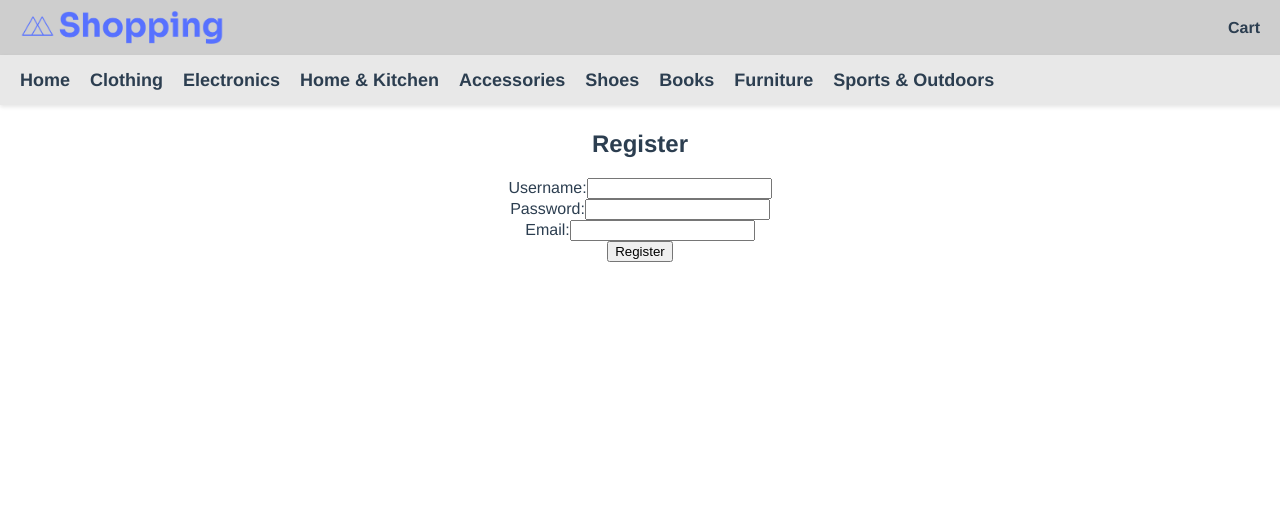
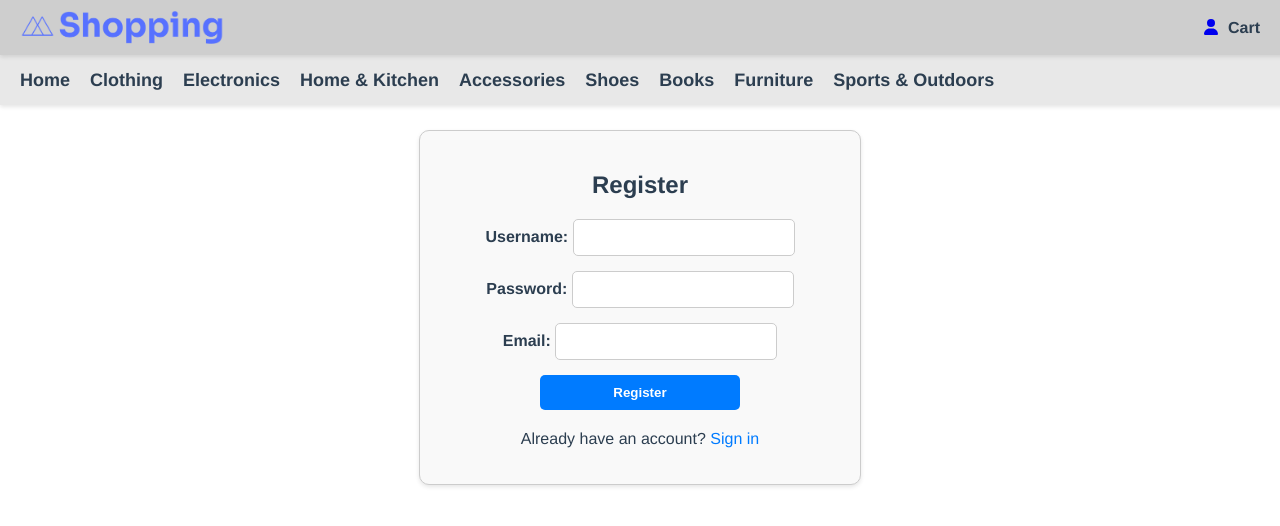
Before and after one commit to wulukewu/shopping-site, a Vue app: page /register in a window 1280 px wide. Shown: the top 526 px of the page. Built offline with nearby package versions, Linux system fonts and the light colour scheme; no server answers.

Commit message:
feat: login and register on navbar

```diff
--- a/src/components/auth/LoginView.vue
+++ b/src/components/auth/LoginView.vue
@@ -1,18 +1,21 @@
 <template>
-  <div>
+  <div class="auth-container">
     <h2>Login</h2>
-    <form @submit.prevent="login">
-      <div>
-        <label for="username">Username:</label>
+    <form @submit.prevent="login" class="auth-form">
+      <div class="form-group">
+        <label for="username">Username: </label>
         <input type="text" id="username" v-model="username" required />
       </div>
-      <div>
-        <label for="password">Password:</label>
+      <div class="form-group">
+        <label for="password">Password: </label>
         <input type="password" id="password" v-model="password" required />
       </div>
-      <button type="submit">Login</button>
+      <button type="submit" class="auth-button">Login</button>
       <p v-if="error" class="error">{{ error }}</p>
     </form>
+    <p class="auth-hint">
+      Don't have an account? <router-link to="/register">Register</router-link>
+    </p>
   </div>
 </template>
 
@@ -49,7 +52,69 @@ export default {
 </script>
 
 <style scoped>
+.auth-container {
+  max-width: 400px;
+  margin: 50px auto;
+  padding: 20px;
+  border: 1px solid #ccc;
+  border-radius: 10px;
+  background-color: #f9f9f9;
+  box-shadow: 0 2px 4px rgba(0, 0, 0, 0.1);
+}
+
+.auth-form {
+  display: flex;
+  flex-direction: column;
+}
+
+.form-group {
+  margin-bottom: 15px;
+}
+
+.form-group label {
+  margin-bottom: 5px;
+  font-weight: bold;
+}
+
+.form-group input {
+  padding: 10px;
+  border: 1px solid #ccc;
+  border-radius: 5px;
+  width: 50%;
+}
+
+.auth-button {
+  padding: 10px;
+  border: none;
+  border-radius: 5px;
+  background-color: #007bff;
+  color: white;
+  font-weight: bold;
+  cursor: pointer;
+  width: 50%;
+  align-self: center;
+}
+
+.auth-button:hover {
+  background-color: #0056b3;
+}
+
 .error {
   color: red;
+  margin-top: 10px;
+}
+
+.auth-hint {
+  margin-top: 20px;
+  text-align: center;
+}
+
+.auth-hint a {
+  color: #007bff;
+  text-decoration: none;
+}
+
+.auth-hint a:hover {
+  text-decoration: underline;
 }
 </style>
--- a/src/components/auth/RegisterView.vue
+++ b/src/components/auth/RegisterView.vue
@@ -1,22 +1,25 @@
 <template>
-  <div>
+  <div class="auth-container">
     <h2>Register</h2>
-    <form @submit.prevent="register">
-      <div>
-        <label for="username">Username:</label>
+    <form @submit.prevent="register" class="auth-form">
+      <div class="form-group">
+        <label for="username">Username: </label>
         <input type="text" id="username" v-model="username" required />
       </div>
-      <div>
-        <label for="password">Password:</label>
+      <div class="form-group">
+        <label for="password">Password: </label>
         <input type="password" id="password" v-model="password" required />
       </div>
-      <div>
-        <label for="email">Email:</label>
+      <div class="form-group">
+        <label for="email">Email: </label>
         <input type="email" id="email" v-model="email" required />
       </div>
-      <button type="submit">Register</button>
+      <button type="submit" class="auth-button">Register</button>
       <p v-if="error" class="error">{{ error }}</p>
     </form>
+    <p class="auth-hint">
+      Already have an account? <router-link to="/login">Sign in</router-link>
+    </p>
   </div>
 </template>
 
@@ -52,7 +55,69 @@ export default {
 </script>
 
 <style scoped>
+.auth-container {
+  max-width: 400px;
+  margin: 50px auto;
+  padding: 20px;
+  border: 1px solid #ccc;
+  border-radius: 10px;
+  background-color: #f9f9f9;
+  box-shadow: 0 2px 4px rgba(0, 0, 0, 0.1);
+}
+
+.auth-form {
+  display: flex;
+  flex-direction: column;
+}
+
+.form-group {
+  margin-bottom: 15px;
+}
+
+.form-group label {
+  margin-bottom: 5px;
+  font-weight: bold;
+}
+
+.form-group input {
+  padding: 10px;
+  border: 1px solid #ccc;
+  border-radius: 5px;
+  width: 50%;
+}
+
+.auth-button {
+  padding: 10px;
+  border: none;
+  border-radius: 5px;
+  background-color: #007bff;
+  color: white;
+  font-weight: bold;
+  cursor: pointer;
+  width: 50%;
+  align-self: center;
+}
+
+.auth-button:hover {
+  background-color: #0056b3;
+}
+
 .error {
   color: red;
+  margin-top: 10px;
+}
+
+.auth-hint {
+  margin-top: 20px;
+  text-align: center;
+}
+
+.auth-hint a {
+  color: #007bff;
+  text-decoration: none;
+}
+
+.auth-hint a:hover {
+  text-decoration: underline;
 }
 </style>
--- a/src/components/navbar/NavbarList.vue
+++ b/src/components/navbar/NavbarList.vue
@@ -8,10 +8,46 @@
         />
       </router-link>
     </div>
+
+    <div class="auth-buttons">
+      <template v-if="isLoggedIn">
+        <div
+          class="profile-dropdown"
+          @mouseover="showDropdown"
+          @mouseleave="hideDropdown"
+        >
+          <router-link to="/profile" class="profile-link">
+            <i class="fas fa-user"></i> Profile
+          </router-link>
+          <div v-if="dropdownVisible" class="dropdown-menu">
+            <router-link to="/profile">View Profile</router-link>
+            <router-link to="/settings">Settings</router-link>
+            <button @click="logout" class="logout-button">Logout</button>
+          </div>
+        </div>
+      </template>
+      <template v-else>
+        <div
+          class="profile-dropdown"
+          @mouseover="showDropdown"
+          @mouseleave="hideDropdown"
+        >
+          <router-link to="/login"><i class="fas fa-user"></i></router-link>
+          <div v-if="dropdownVisible" class="dropdown-menu">
+            <router-link to="/login" class="login-link">Login</router-link>
+            <router-link to="/register" class="register-link"
+              >Register</router-link
+            >
+          </div>
+        </div>
+      </template>
+    </div>
+
     <div class="cart-container">
       <router-link to="/cart" class="cart-link">Cart</router-link>
     </div>
   </div>
+
   <div class="nav-main">
     <div class="nav-links">
       <ul>
@@ -36,6 +72,32 @@ export default {
       required: true,
     },
   },
+  data() {
+    return {
+      isLoggedIn: localStorage.getItem('token') !== null, // Check if token exists
+      dropdownVisible: false,
+    };
+  },
+  methods: {
+    logout() {
+      localStorage.removeItem('token'); // Remove the token
+      this.isLoggedIn = false; // Update the login status
+      this.$router.push('/login'); // Redirect to login page
+    },
+    showDropdown() {
+      this.dropdownVisible = true;
+    },
+    hideDropdown() {
+      this.dropdownVisible = false;
+    },
+  },
+  watch: {
+    // Watch for changes in localStorage.  Another component logging in/out will trigger the update
+    $route: function (to, from) {
+      console.log(to, from);
+      this.isLoggedIn = localStorage.getItem('token') !== null;
+    },
+  },
 };
 </script>
 
@@ -50,7 +112,7 @@ export default {
   justify-content: space-between;
   align-items: center;
   box-shadow: 0 2px 4px rgba(0, 0, 0, 0.1);
-  z-index: 1000;
+  z-index: 2;
 }
 
 .nav-belt {
@@ -79,6 +141,7 @@ export default {
   top: 55px;
   height: 50px;
   background-color: #e8e8e8;
+  z-index: 1; /* Ensure the main navbar is below the dropdown menu */
 }
 
 .nav-belt .logo {
@@ -123,4 +186,57 @@ export default {
 .nav-links a.active {
   color: #007bff;
 }
+
+.auth-buttons {
+  display: flex;
+  align-items: center;
+  margin-left: auto;
+}
+
+.auth-buttons a,
+.auth-buttons button {
+  margin: 0 10px;
+}
+
+.logout-button {
+  background-color: transparent;
+  border: none;
+  color: #2c3e50;
+  cursor: pointer;
+  font-weight: bold;
+  text-decoration: none;
+}
+
+.logout-button:hover {
+  color: #5a74f7;
+}
+
+.profile-dropdown {
+  position: relative;
+}
+
+.dropdown-menu {
+  position: absolute;
+  top: 100%;
+  left: 0;
+  background-color: white;
+  box-shadow: 0 2px 4px rgba(0, 0, 0, 0.1);
+  display: flex;
+  flex-direction: column;
+  padding: 10px;
+  z-index: 3;
+}
+
+.dropdown-menu a,
+.dropdown-menu button {
+  margin: 5px 0;
+  color: #2c3e50;
+  text-decoration: none;
+  cursor: pointer;
+}
+
+.dropdown-menu a:hover,
+.dropdown-menu button:hover {
+  color: #007bff;
+}
 </style>
```
